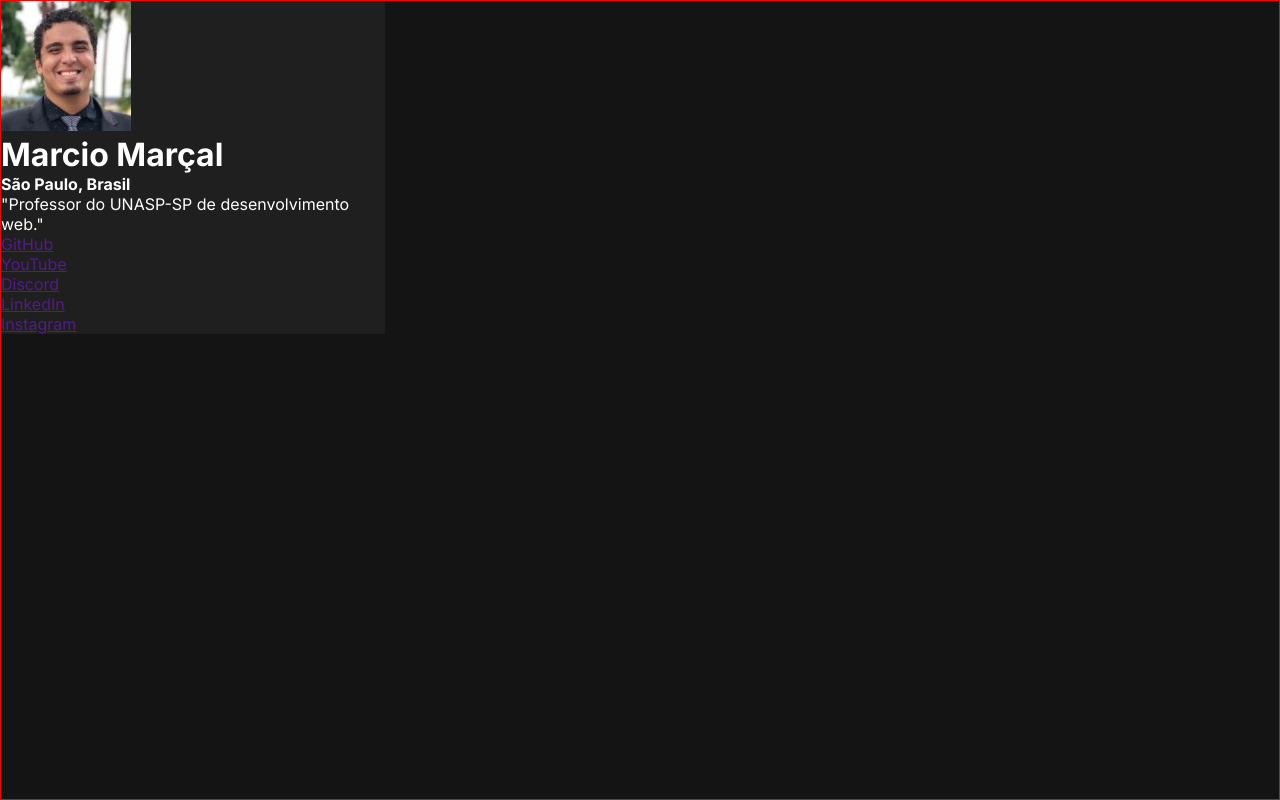
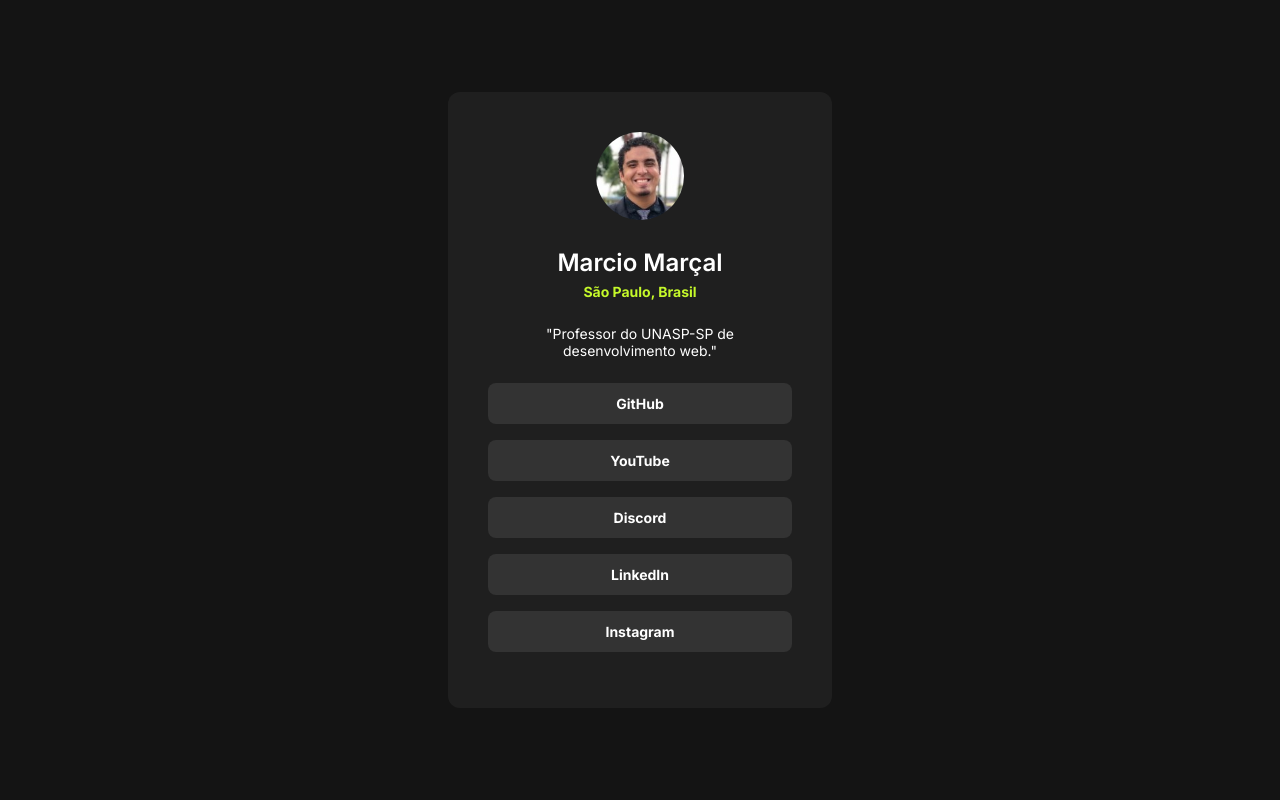
Before and after one commit to marciomarcal98/link-tree01ma, a plain HTML site: page index.html in a window 1280 px wide. Drawn offline with Linux system fonts and the light colour scheme.

Commit message:
projeto finalizado

```diff
--- a/style.css
+++ b/style.css
@@ -11,17 +11,67 @@
     --black: #141414;
     --dark-grey: #1F1F1F;
     --white: #FFF;
+    --neon-green: #C4F82A;
+    --grey: #333333;
 }
 
 body {
     background-color: var(--black);
-    border: 1px solid red;
-
     height: 100vh;
+    display: flex;
+    justify-content: center;
+    align-items: center;
 }
 
 div {
     background-color: var(--dark-grey);
     color: var(--white);
     width: 384px;
+    text-align: center;
+    border-radius: 12px;
+    padding: 40px;
 }
+
+img {
+    width: 88px;
+    border-radius: 50%;
+    margin-bottom: 24px;
+}
+
+h1 {
+    font-size: 24px;
+    font-weight: 600;
+    margin-bottom: 4px;
+}
+
+strong {
+    color: var(--neon-green);
+    font-size: 14px;
+}
+
+p {
+    margin-block: 24px;
+    font-size: 14px;
+}
+
+ul, li {
+    list-style: none;
+}
+
+a {
+    display: block;
+    background-color: var(--grey);
+    margin-bottom: 16px;
+    padding: 12px;
+    color: var(--white);
+    text-decoration: none;
+    font-size: 14px;
+    font-weight: 700;
+    border-radius: 8px;
+}
+
+a:hover {
+    background-color: var(--neon-green);
+    color: var(--dark-grey);
+    transition: 0.4s;
+}
```
